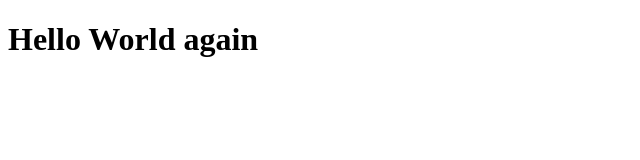
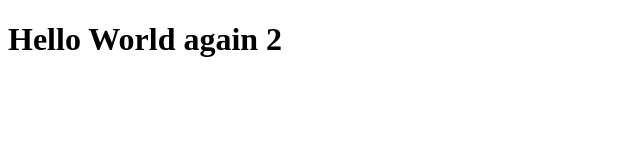
Before and after one commit to Webdiver007/lecture0, a plain HTML site: page hello.html in a window 1280 px wide. Shown: the full height of the page, 0-640 px from the left. Drawn offline with Linux system fonts and the light colour scheme.

Commit message:
update file 2

```diff
--- a/hello.html
+++ b/hello.html
@@ -7,7 +7,7 @@
 </head>
 
 <body>
-    <h1>Hello World again</h1>
+    <h1>Hello World again 2</h1>
 </body>
 
 </html>
```
